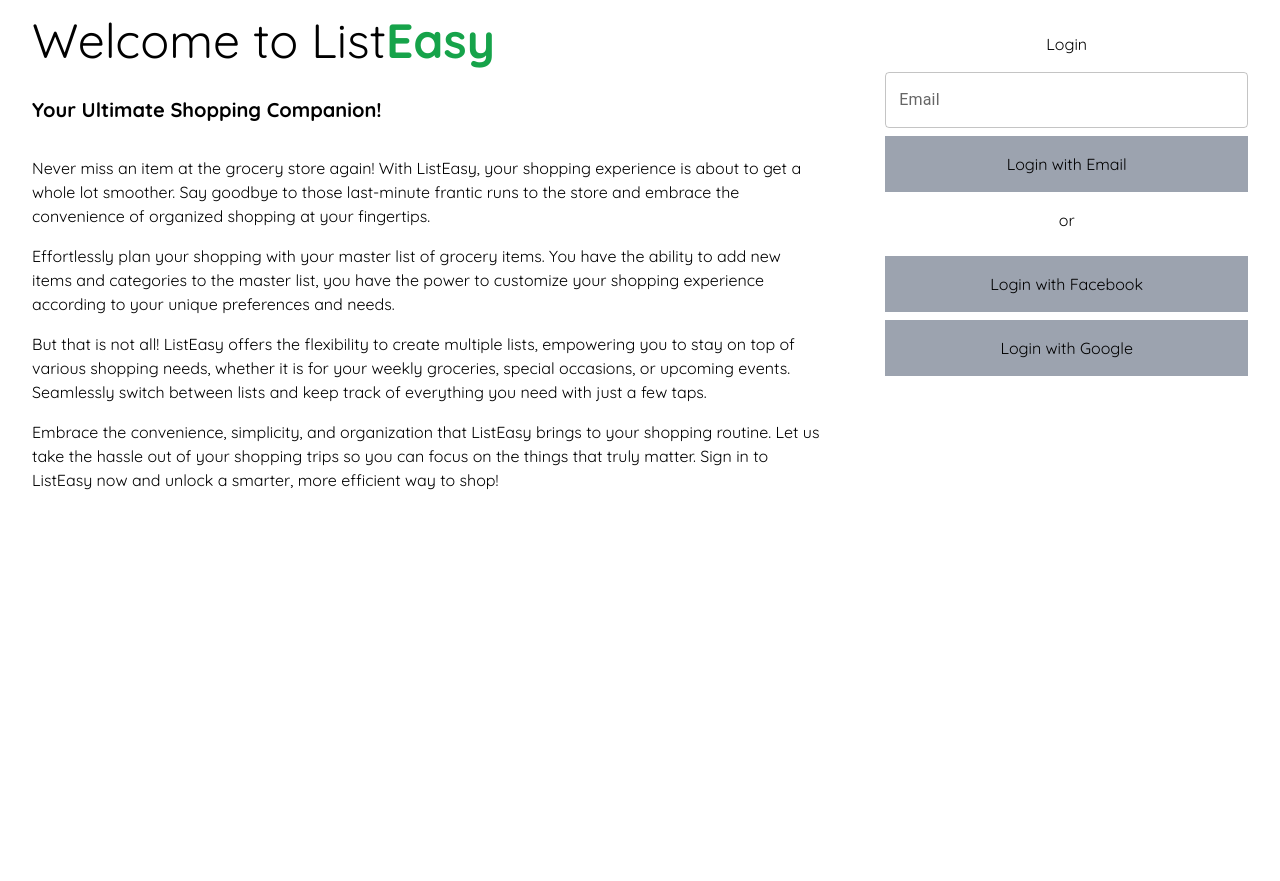
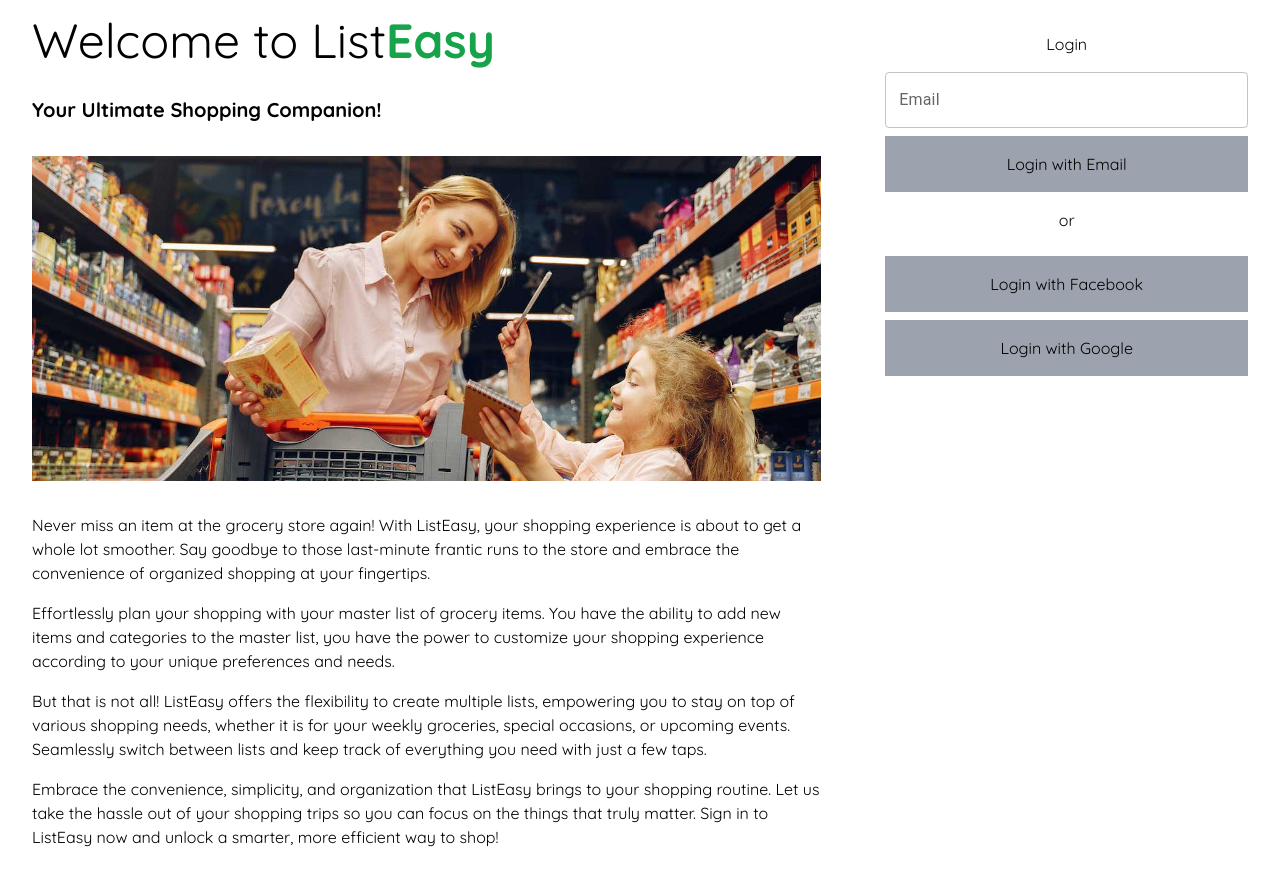
Before and after one commit to lemreyes/shopping_list, a Next.js app: page /Auth/Login in a window 1280 px wide. Before the commit the page ends 800 px from the top, so only its background shows below. Built offline with nearby package versions, Linux system fonts and the light colour scheme.

Commit message:
add hero image to landing page

```diff
--- a/src/app/Auth/Login/page.tsx
+++ b/src/app/Auth/Login/page.tsx
@@ -1,4 +1,6 @@
 import LoginPanel from "./Components/LoginPanel";
+import Image from "next/image";
+import heroImage from "../../../../public/assets/hero.jpg";
 
 export default function Login() {
   return (
@@ -8,7 +10,8 @@
           Welcome to List
           <span className="text-green-600 font-bold">Easy</span>
         </h1>
-        <h2 className="font-bold text-xl">Your Ultimate Shopping Companion!</h2>
+        <h2 className="font-bold text-xl mb-8">Your Ultimate Shopping Companion!</h2>
+        <Image src={heroImage} alt="hero image" />
         <section className="mt-8">
           <p className="mb-4">
             Never miss an item at the grocery store again! With ListEasy, your
```
Also changed, not shown: public/assets/hero.jpg (added).
